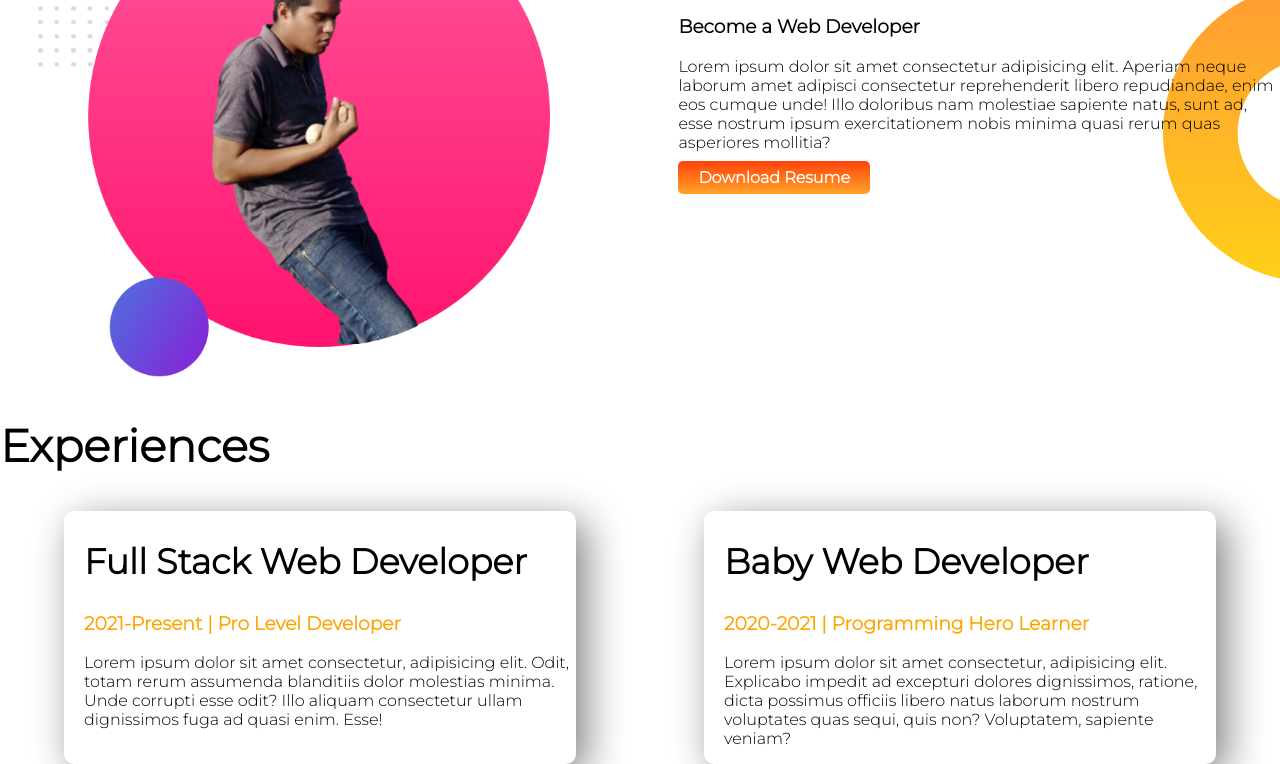
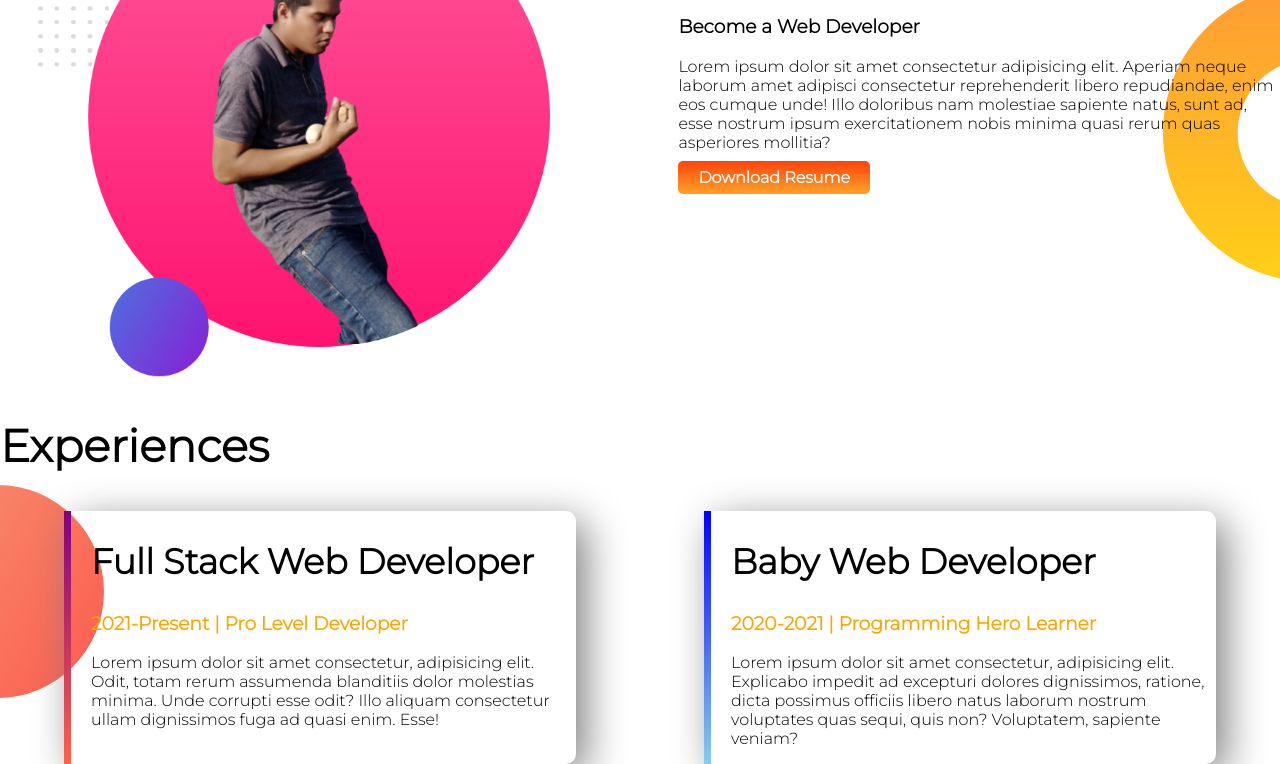
Before and after one commit to manjurul360/portfolio-website, a plain HTML site: page index.html in a window 1280 px wide. Shown: the part 626-1390 px from the top of the page. Drawn offline with Linux system fonts and the light colour scheme.

Commit message:
border left color added

```diff
--- a/index.html
+++ b/index.html
@@ -42,12 +42,12 @@
     <section class="experience-area">
         <h1>Experiences</h1>
         <div class="flex-container">
-            <div class="experience-item">
+            <div id="fullstack-border" class="experience-item">
                 <h2>Full Stack Web Developer</h2>
                 <h3 class="name-color">2021-Present | Pro Level Developer</h3>
                 <p>Lorem ipsum dolor sit amet consectetur, adipisicing elit. Odit, totam rerum assumenda blanditiis dolor molestias minima. Unde corrupti esse odit? Illo aliquam consectetur ullam dignissimos fuga ad quasi enim. Esse!</p>
             </div>
-            <div class="experience-item">
+            <div id="babydev-border" class="experience-item">
                 <h2>Baby Web Developer</h2>
                 <h3 class="name-color">2020-2021 | Programming Hero Learner</h3>
                 <p>Lorem ipsum dolor sit amet consectetur, adipisicing elit. Explicabo impedit ad excepturi dolores dignissimos, ratione, dicta possimus officiis libero natus laborum nostrum voluptates quas sequi, quis non? Voluptatem, sapiente veniam?</p>
--- a/style.css
+++ b/style.css
@@ -38,6 +38,11 @@ h2{
     background-repeat: no-repeat;
     background-position: right;
 }
+.experience-area{
+    background-image: url(images/exp-bg.png);
+    background-repeat: no-repeat;
+    background-position: left;
+}
 .experience-item{
     width: 40%;
     margin-left: 5%;
@@ -46,3 +51,13 @@ h2{
     border-radius: 10px;
     box-shadow: 10px 10px 40px grey;
 }
+#fullstack-border{
+    border-left: 7px solid;
+    border-image: linear-gradient(purple, tomato);
+    border-image-slice: 1;
+}
+#babydev-border{
+    border-left: 7px solid;
+    border-image: linear-gradient(blue, skyblue);
+    border-image-slice: 1;
+}
```
